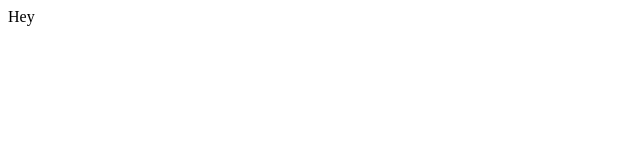
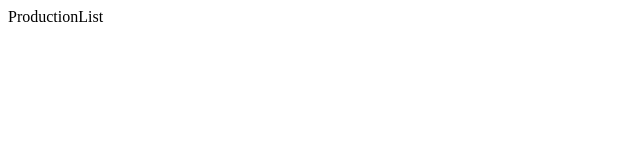
Before and after one commit to Daniellescipio/shotlistapp, a React (Create React App) app in the folder packages/web/: page /productions in a window 1280 px wide. Shown: the top 160 px of the page, without its empty margins (0-640 px from the left). Built offline with nearby package versions, Linux system fonts and the light colour scheme.

Commit message:
Pages (#34)
* initialize react router

* add Home page

* add ProductionList page

* create Page component

* render Page in App

* move Homepage to pages

```diff
--- a/packages/web/src/components/App.js
+++ b/packages/web/src/components/App.js
@@ -1,10 +1,11 @@
 import React from "react";
+import Page from "../components/Page";
 import "../styles/App.css";
 
 const App = () => {
   return (
     <>
-      <div>Hey</div>
+      <Page />
     </>
   );
 };
--- /dev/null
+++ b/packages/web/src/components/Page.js
@@ -0,0 +1,17 @@
+import React from "react";
+import { Route, Switch } from "react-router-dom";
+import Home from "../pages/Home";
+import ProductionList from "../pages/ProductionList";
+
+const Page = () => {
+  return (
+    <div className="page">
+      <Switch>
+        <Route exact path="/" component={Home} />
+        <Route path="/productions" component={ProductionList} />
+      </Switch>
+    </div>
+  );
+};
+
+export default Page;
--- a/packages/web/src/index.js
+++ b/packages/web/src/index.js
@@ -1,5 +1,12 @@
 import React from "react";
-import ReactDOM from "react-dom";
+import { render } from "react-dom";
+import { BrowserRouter as Router } from "react-router-dom";
 import App from "./components/App";
 
-ReactDOM.render(<App />, document.getElementById("root"));
+const Root = () => (
+  <Router>
+    <App />
+  </Router>
+);
+
+render(<Root />, document.getElementById("root"));
--- /dev/null
+++ b/packages/web/src/pages/Home.js
@@ -0,0 +1,7 @@
+import React from "react";
+
+const Home = () => {
+  return <div>Home</div>;
+};
+
+export default Home;
--- /dev/null
+++ b/packages/web/src/pages/ProductionList.js
@@ -0,0 +1,7 @@
+import React from "react";
+
+const ProductionList = () => {
+  return <div>ProductionList</div>;
+};
+
+export default ProductionList;
```
Also changed, not shown: packages/web/src/pages/Homepage.js (renamed from packages/web/src/components/Homepage.js).
